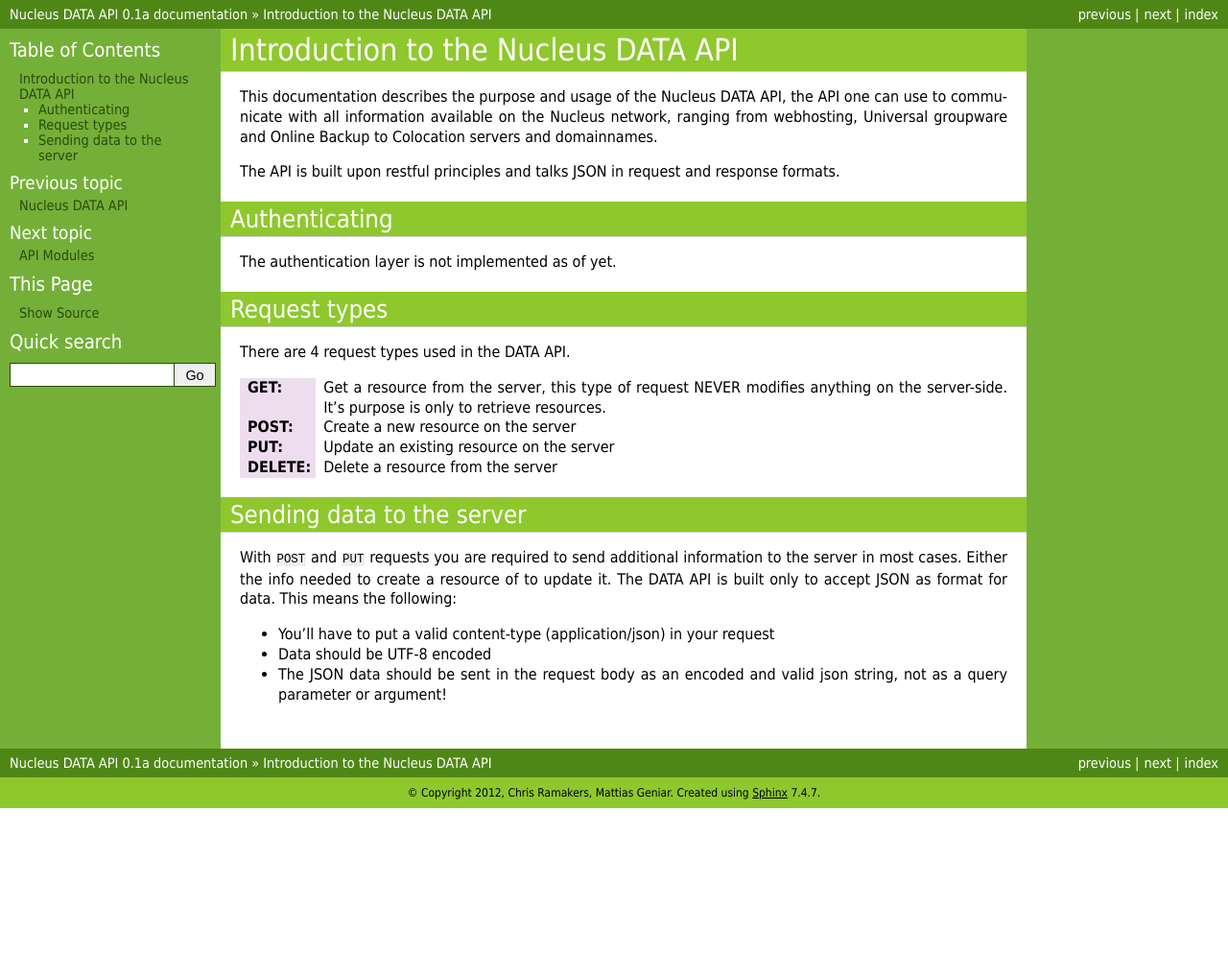
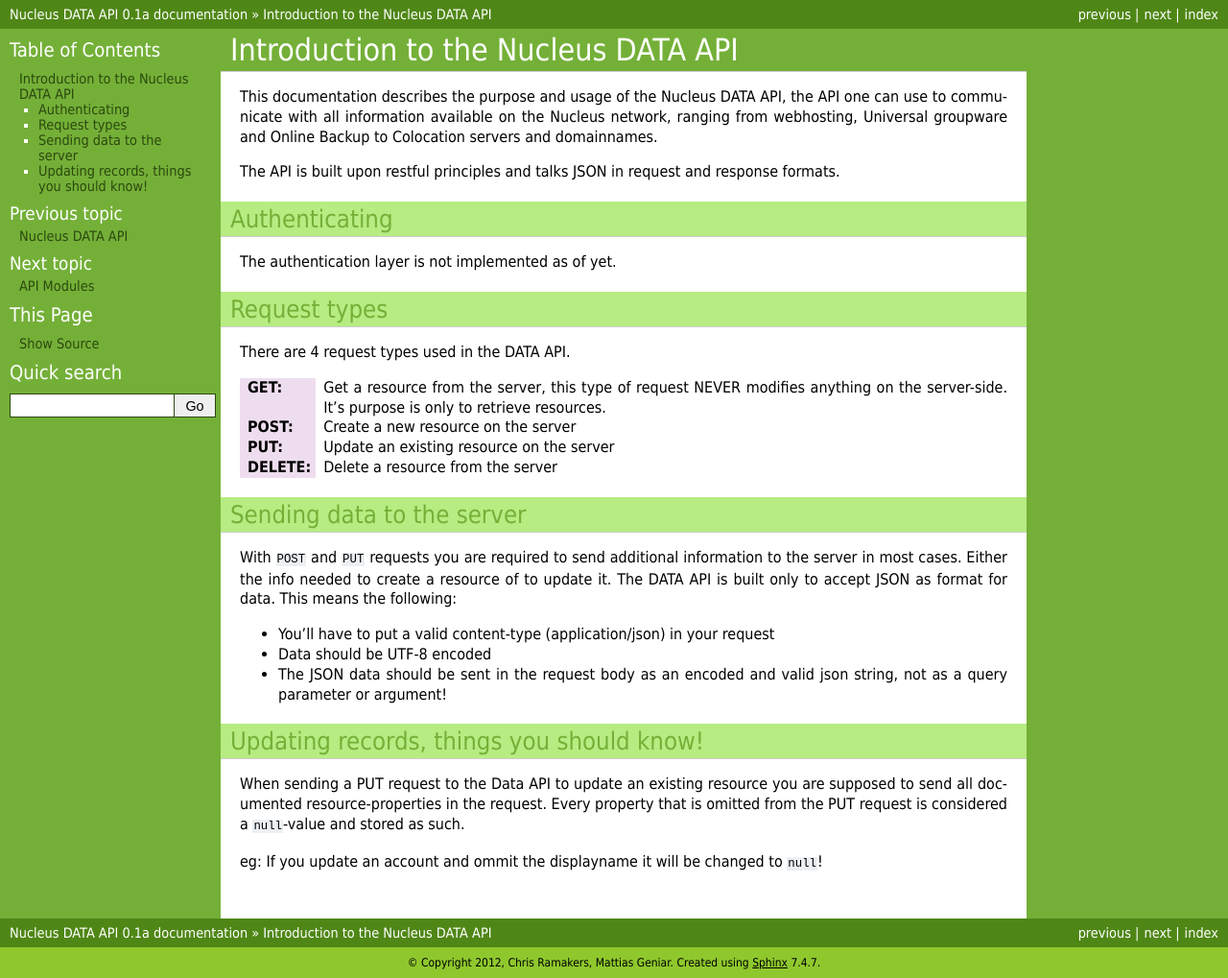
Before and after one commit to nucleus-be/zimbra, a Sphinx documentation site: the page built from doc/source/introduction.rst, in a window 1280 px wide. Shown: the whole page at 96% size. Built offline with Sphinx 7.4.7, drawn with Linux system fonts in a browser that asks for light colours; before the commit the page ends 900 px from its top, so only the background shows below that.

Commit message:
Added docs for account update

```diff
--- a/doc/source/_static/nucleus.css
+++ b/doc/source/_static/nucleus.css
@@ -80,3 +80,21 @@
     background-color: #ffffff;
     color: #74b038
 }
+
+div.body h1 {
+    background-color: #74b038;
+}
+div.body h2 {
+    background-color: #B7EC82;
+    color: #74b038;
+}
+div.body h3 {
+    background-color: #E5FDCD;
+    color: #74b038;
+}
+div.body h4,
+div.body h5,
+div.body h6 {
+    background-color: #FBFFF7;
+    color: #74b038;
+}
--- a/doc/source/introduction.rst
+++ b/doc/source/introduction.rst
@@ -28,3 +28,11 @@
 * You'll have to put a valid content-type (application/json) in your request
 * Data should be UTF-8 encoded
 * The JSON data should be sent in the request body as an encoded and valid json string, not as a query parameter or argument!
+
+Updating records, things you should know!
+*****************************************
+
+When sending a PUT request to the Data API to update an existing resource you are supposed to send all documented resource-properties in the request.
+Every property that is omitted from the PUT request is considered a ``null``-value and stored as such.
+
+eg: If you update an account and ommit the displayname it will be changed to ``null``!
--- a/doc/source/modules.rst
+++ b/doc/source/modules.rst
@@ -4,5 +4,6 @@
 This is a list of all modules available in the Nucleus DATA API
 
 .. toctree::
+   :maxdepth: 2
 
    modules/nug.rst
```
Also changed, not shown: doc/source/modules/nug.rst (+54 -0 lines).
